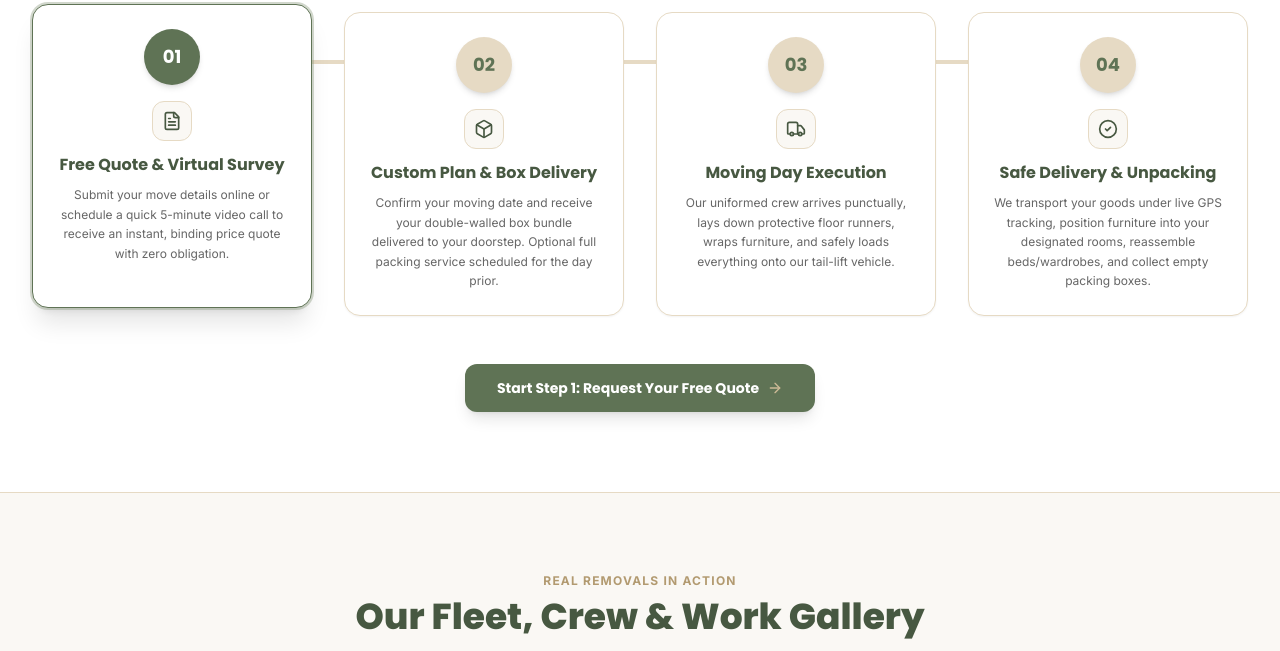
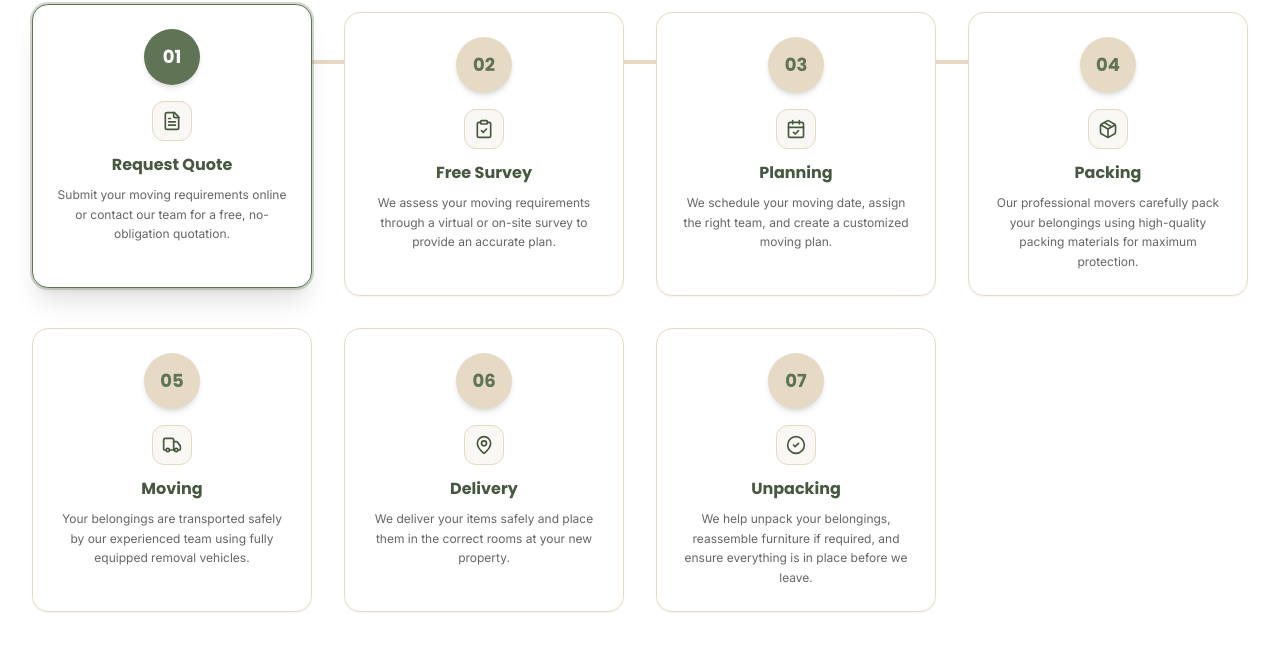
Before and after one commit to Edgrow2026/Affordable-Moves, a React (Vite) app: page / in a window 1280 px wide. Shown: the part 6249-6900 px from the top of the page. Built offline with nearby package versions, Linux system fonts and the light colour scheme.

Commit message:
feat(timeline): update moving process to seven-step workflow

```diff
--- a/src/components/Timeline.tsx
+++ b/src/components/Timeline.tsx
@@ -1,6 +1,16 @@
-import React, { useState } from 'react';
-import { motion } from 'motion/react';
-import { FileText, Box, Truck, CheckCircle2, ArrowRight } from 'lucide-react';
+import React, { useState } from "react";
+import { motion } from "motion/react";
+import {
+  FileText,
+  Box,
+  Truck,
+  CheckCircle2,
+  ArrowRight,
+  Package,
+  ClipboardCheck,
+  CalendarCheck,
+  MapPin,
+} from "lucide-react";
 
 interface TimelineProps {
   onOpenQuoteModal: () => void;
@@ -11,29 +21,47 @@ export const Timeline: React.FC<TimelineProps> = ({ onOpenQuoteModal }) => {
 
   const steps = [
     {
-      number: '01',
+      number: "01",
       icon: FileText,
-      title: 'Free Quote & Virtual Survey',
-      desc: 'Submit your move details online or schedule a quick 5-minute video call to receive an instant, binding price quote with zero obligation.'
+      title: "Request Quote",
+      desc: "Submit your moving requirements online or contact our team for a free, no-obligation quotation.",
     },
     {
-      number: '02',
-      icon: Box,
-      title: 'Custom Plan & Box Delivery',
-      desc: 'Confirm your moving date and receive your double-walled box bundle delivered to your doorstep. Optional full packing service scheduled for the day prior.'
+      number: "02",
+      icon: ClipboardCheck,
+      title: "Free Survey",
+      desc: "We assess your moving requirements through a virtual or on-site survey to provide an accurate plan.",
     },
     {
-      number: '03',
-      icon: Truck,
-      title: 'Moving Day Execution',
-      desc: 'Our uniformed crew arrives punctually, lays down protective floor runners, wraps furniture, and safely loads everything onto our tail-lift vehicle.'
+      number: "03",
+      icon: CalendarCheck,
+      title: "Planning",
+      desc: "We schedule your moving date, assign the right team, and create a customized moving plan.",
     },
     {
-      number: '04',
+      number: "04",
+      icon: Package,
+      title: "Packing",
+      desc: "Our professional movers carefully pack your belongings using high-quality packing materials for maximum protection.",
+    },
+    {
+      number: "05",
+      icon: Truck,
+      title: "Moving",
+      desc: "Your belongings are transported safely by our experienced team using fully equipped removal vehicles.",
+    },
+    {
+      number: "06",
+      icon: MapPin,
+      title: "Delivery",
+      desc: "We deliver your items safely and place them in the correct rooms at your new property.",
+    },
+    {
+      number: "07",
       icon: CheckCircle2,
-      title: 'Safe Delivery & Unpacking',
-      desc: 'We transport your goods under live GPS tracking, position furniture into your designated rooms, reassemble beds/wardrobes, and collect empty packing boxes.'
-    }
+      title: "Unpacking",
+      desc: "We help unpack your belongings, reassemble furniture if required, and ensure everything is in place before we leave.",
+    },
   ];
 
   return (
@@ -47,7 +75,8 @@ export const Timeline: React.FC<TimelineProps> = ({ onOpenQuoteModal }) => {
             How Our Removals Process Works
           </h2>
           <p className="text-[#666666] text-sm mt-3">
-            We handle every detail from initial planning to final room layout, ensuring a seamless, stress-free move.
+            We handle every detail from initial planning to final room layout,
+            ensuring a seamless, stress-free move.
           </p>
         </div>
 
@@ -57,7 +86,7 @@ export const Timeline: React.FC<TimelineProps> = ({ onOpenQuoteModal }) => {
           <div className="hidden lg:block absolute top-12 left-[10%] right-[10%] h-1 bg-[#E6DAC4] -z-0">
             <motion.div
               className="h-full bg-[#5F7355]"
-              initial={{ width: '0%' }}
+              initial={{ width: "0%" }}
               animate={{ width: `${(activeStep / (steps.length - 1)) * 100}%` }}
               transition={{ duration: 0.5 }}
             />
@@ -78,14 +107,16 @@ export const Timeline: React.FC<TimelineProps> = ({ onOpenQuoteModal }) => {
                   onClick={() => setActiveStep(idx)}
                   className={`cursor-pointer bg-white rounded-2xl p-6 border transition-all duration-300 text-center flex flex-col items-center ${
                     isActive
-                      ? 'border-[#5F7355] shadow-xl ring-2 ring-[#8C9B80]/40 -translate-y-2'
-                      : 'border-[#E6DAC4] shadow-xs hover:border-[#8C9B80]'
+                      ? "border-[#5F7355] shadow-xl ring-2 ring-[#8C9B80]/40 -translate-y-2"
+                      : "border-[#E6DAC4] shadow-xs hover:border-[#8C9B80]"
                   }`}
                 >
                   {/* Number Circle */}
                   <div
                     className={`w-14 h-14 rounded-full flex items-center justify-center font-bold text-lg font-poppins mb-4 transition-colors shadow-md ${
-                      isActive ? 'bg-[#5F7355] text-white' : 'bg-[#E6DAC4] text-[#5F7355]'
+                      isActive
+                        ? "bg-[#5F7355] text-white"
+                        : "bg-[#E6DAC4] text-[#5F7355]"
                     }`}
                   >
                     <span>{step.number}</span>
@@ -95,8 +126,12 @@ export const Timeline: React.FC<TimelineProps> = ({ onOpenQuoteModal }) => {
                     <IconComp className="w-5 h-5" />
                   </div>
 
-                  <h3 className="text-base font-bold font-poppins text-[#475841] mb-2">{step.title}</h3>
-                  <p className="text-xs text-[#666666] leading-relaxed">{step.desc}</p>
+                  <h3 className="text-base font-bold font-poppins text-[#475841] mb-2">
+                    {step.title}
+                  </h3>
+                  <p className="text-xs text-[#666666] leading-relaxed">
+                    {step.desc}
+                  </p>
                 </motion.div>
               );
             })}
```
